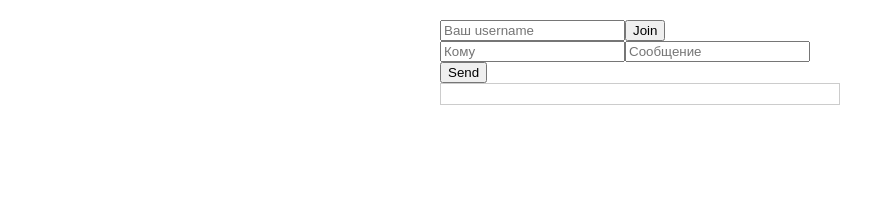
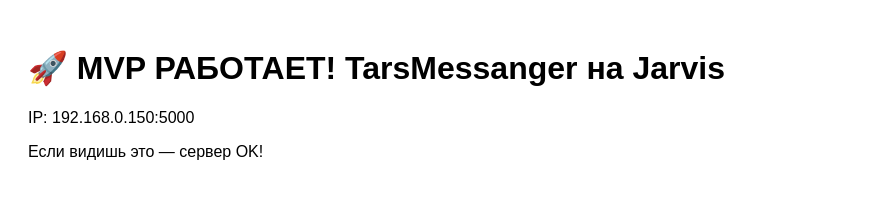
Before and after one commit to Tomython/TarsMessanger, a plain HTML site: page wwwroot/index.html in a window 1280 px wide. Shown: the whole page, without its empty margins (0-874 px from the left). Drawn offline with Linux system fonts and the light colour scheme.

Commit message:
test: html

```diff
--- a/wwwroot/index.html
+++ b/wwwroot/index.html
@@ -1,20 +1,5 @@
-<!DOCTYPE html>
-<html>
-<head><meta name="viewport" content="width=device-width"><title>Chat MVP</title>
-<style>body{font-family:sans-serif;max-width:400px;margin:auto;padding:20px;}#messages{max-height:300px;overflow:auto;border:1px solid #ccc;padding:10px;}</style></head>
-<body>
-<input id="username" placeholder="Ваш username"><button onclick="join()">Join</button>
-<input id="to" placeholder="Кому"><input id="message" placeholder="Сообщение"><button onclick="send()">Send</button>
-<div id="messages"></div>
-<script src="https://unpkg.com/@microsoft/signalr@latest/dist/browser/signalr.min.js"></script>
-<script>
-let connection;
-function join() {
-    connection = new signalR.HubConnectionBuilder().withUrl("/chatHub").build();
-    connection.on("ReceiveMessage", (fromId, msg) => document.getElementById("messages").innerHTML += `<p>From ${fromId}: ${msg}</p>`);
-    connection.start().then(() => connection.invoke("Join", document.getElementById("username").value));
-}
-function send() { connection.invoke("SendMessage", document.getElementById("to").value, document.getElementById("message").value); }
-</script>
-</body>
-</html>
+<!DOCTYPE html><html><body style="font-family:sans-serif;padding:20px;">
+<h1>🚀 MVP РАБОТАЕТ! TarsMessanger на Jarvis</h1>
+<p>IP: 192.168.0.150:5000</p>
+<p>Если видишь это — сервер OK!</p>
+</body></html>
```
